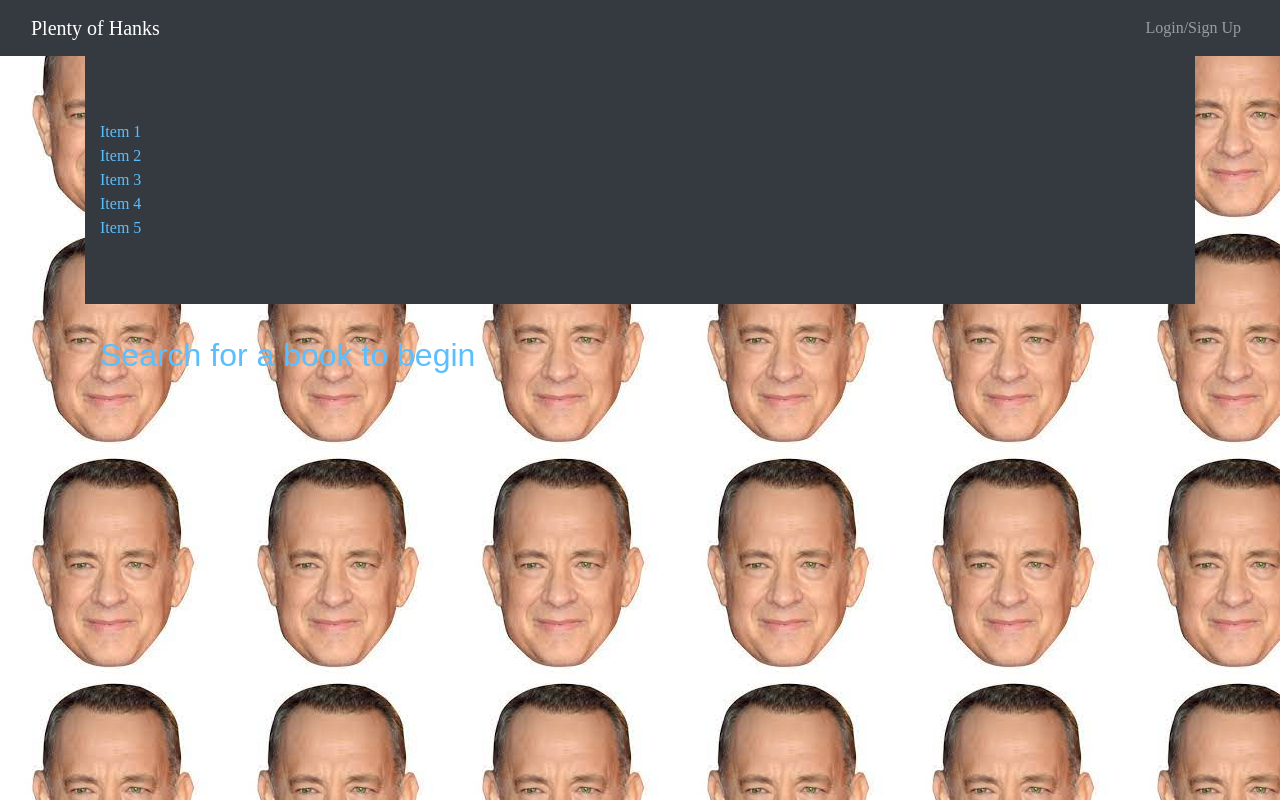
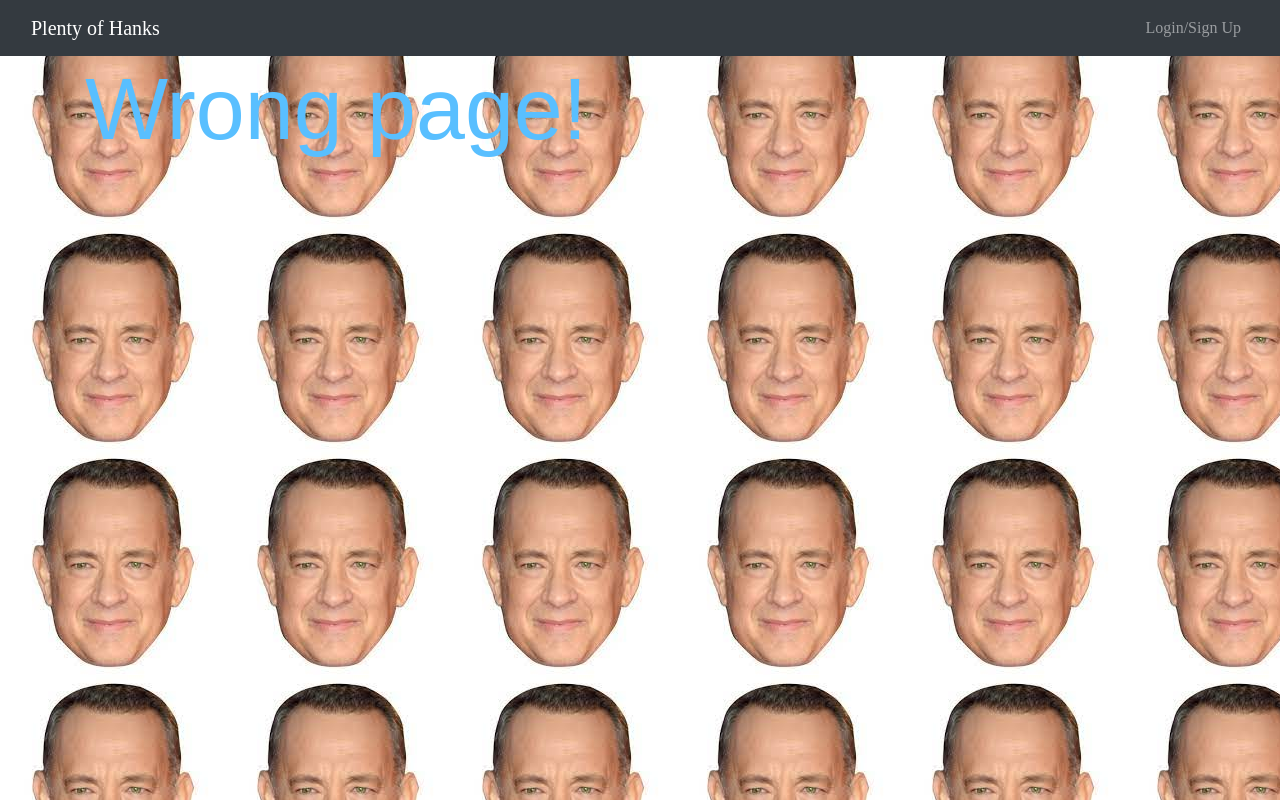
Before and after one commit to puppetup/plenty-of-hanks, a React (Create React App) app in the folder client/: page /topFive in a window 1280 px wide. Built offline with nearby package versions, Linux system fonts and the light colour scheme; a web font is replaced by a local one.

Commit message:
add style matches

```diff
--- a/client/src/App.js
+++ b/client/src/App.js
@@ -10,7 +10,7 @@ import { setContext } from '@apollo/client/link/context';
 import Signup from './pages/Signup';
 import Login from './pages/Login';
 import SelectMovies from './pages/selectmovies';
-import TopFiveOrder from './pages/topfiveorder';
+
 import Navbar from './components/Navbar';
 import Match from './pages/match';
 import './utils/app.css'
@@ -61,10 +61,6 @@ function App() {
               element={<SelectMovies />}
               />
               <Route
-              path='/topFive'
-              element={<TopFiveOrder />}
-              />
-              <Route
               path='/match'
               element={<Match />}
               />
--- a/client/src/pages/topfiveorder.js
+++ /dev/null
@@ -1,149 +0,0 @@
-import React, { useState, useEffect } from "react";
-import {
-  Jumbotron,
-  Container,
-  Col,
-  Form,
-  Button,
-  Card,
-  CardColumns,
-} from "react-bootstrap";
-
-import { useMutation } from '@apollo/client';
-// import { SAVE_BOOK } from '../utils/mutations';
-// import { saveBookIds, getSavedBookIds } from '../utils/localStorage';
-
-import Auth from "../utils/auth";
-
-const TopFiveOrder = () => {
-  // create state for holding returned google api data
-  const [searchedBooks, setSearchedBooks] = useState([]);
-  // create state for holding our search field data
-  const [searchInput, setSearchInput] = useState("");
-
-  // create state to hold saved bookId values
-  // const [savedBookIds, setSavedBookIds] = useState(getSavedBookIds());
-
-  // const [saveBook, { error }] = useMutation(SAVE_BOOK);
-
-  // set up useEffect hook to save `savedBookIds` list to localStorage on component unmount
-  // learn more here: https://reactjs.org/docs/hooks-effect.html#effects-with-cleanup
-  useEffect(() => {
-    // return () => saveBookIds(savedBookIds);
-  });
-
-  // create method to search for books and set state on form submit
-  const handleFormSubmit = async (event) => {
-    event.preventDefault();
-
-    // if (!searchInput) {
-    //   return false;
-    // }
-
-    try {
-    //   const response = await fetch(
-    //     `https://www.googleapis.com/books/v1/volumes?q=${searchInput}`
-    //   );
-
-    //   if (!response.ok) {
-    //     throw new Error('something went wrong!');
-    //   }
-
-    //   const { items } = await response.json();
-
-    //   const bookData = items.map((book) => ({
-    //     bookId: book.id,
-    //     authors: book.volumeInfo.authors || ['No author to display'],
-    //     title: book.volumeInfo.title,
-    //     description: book.volumeInfo.description,
-    //     image: book.volumeInfo.imageLinks?.thumbnail || '',
-    //   }));
-
-      // setSearchedBooks(bookData);
-      setSearchInput('');
-    } catch (err) {
-      console.error(err);
-    }
-  };
-
-  // create function to handle saving a book to our database
-  // const handleSaveBook = async (bookId) => {
-  //   // find the book in `searchedBooks` state by the matching id
-  //   const bookToSave = searchedBooks.find((book) => book.bookId === bookId);
-
-  //   // get token
-  //   const token = Auth.loggedIn() ? Auth.getToken() : null;
-
-  //   if (!token) {
-  //     return false;
-  //   }
-
-  //   try {
-  //     const { data } = await saveBook({
-  //       variables: { bookData: { ...bookToSave } },
-  //     });
-  //     console.log(savedBookIds);
-  //     setSavedBookIds([...savedBookIds, bookToSave.bookId]);
-  //   } catch (err) {
-  //     console.error(err);
-  //   }
-  // };
-  return (
-    <>
-      <Jumbotron fluid className="text-light bg-dark">
-        <Container>
-          <div data-mdb-sortable="sortable" class="sortable-list">
-            <div class="sortable-item">Item 1</div>
-            <div class="sortable-item">Item 2</div>
-            <div class="sortable-item">Item 3</div>
-            <div class="sortable-item">Item 4</div>
-            <div class="sortable-item">Item 5</div>
-          </div>
-        </Container>
-      </Jumbotron>
-
-      <Container>
-        <h2>
-          {searchedBooks.length
-            ? `Viewing ${searchedBooks.length} results:`
-            : 'Search for a book to begin'}
-        </h2>
-        <CardColumns>
-          {searchedBooks.map((book) => {
-            return (
-              <Card key={book.bookId} border="dark">
-                {book.image ? (
-                  <Card.Img
-                    src={book.image}
-                    alt={`The cover for ${book.title}`}
-                    variant="top"
-                  />
-                ) : null}
-                <Card.Body>
-                  <Card.Title>{book.title}</Card.Title>
-                  <p className="small">Authors: {book.authors}</p>
-                  <Card.Text>{book.description}</Card.Text>
-                  {Auth.loggedIn() && (
-                    <Button
-                      // disabled={savedBookIds?.some(
-                      //   (savedId) => savedId === book.bookId
-                      // )}
-                      className="btn-block btn-info"
-                      // onClick={() => handleSaveBook(book.bookId)}
-                    >
-                      {/* {savedBookIds?.some((savedId) => savedId === book.bookId)
-                        ? 'Book Already Saved!'
-                        : 'Save This Book!'} */}
-                    </Button>
-                  )}
-                </Card.Body>
-              </Card>
-            );
-          })}
-        </CardColumns>
-      </Container>
-    </>
-  );
-};
-
-export default TopFiveOrder;
```
Also changed, not shown: client/src/components/App/app.js (deleted).
